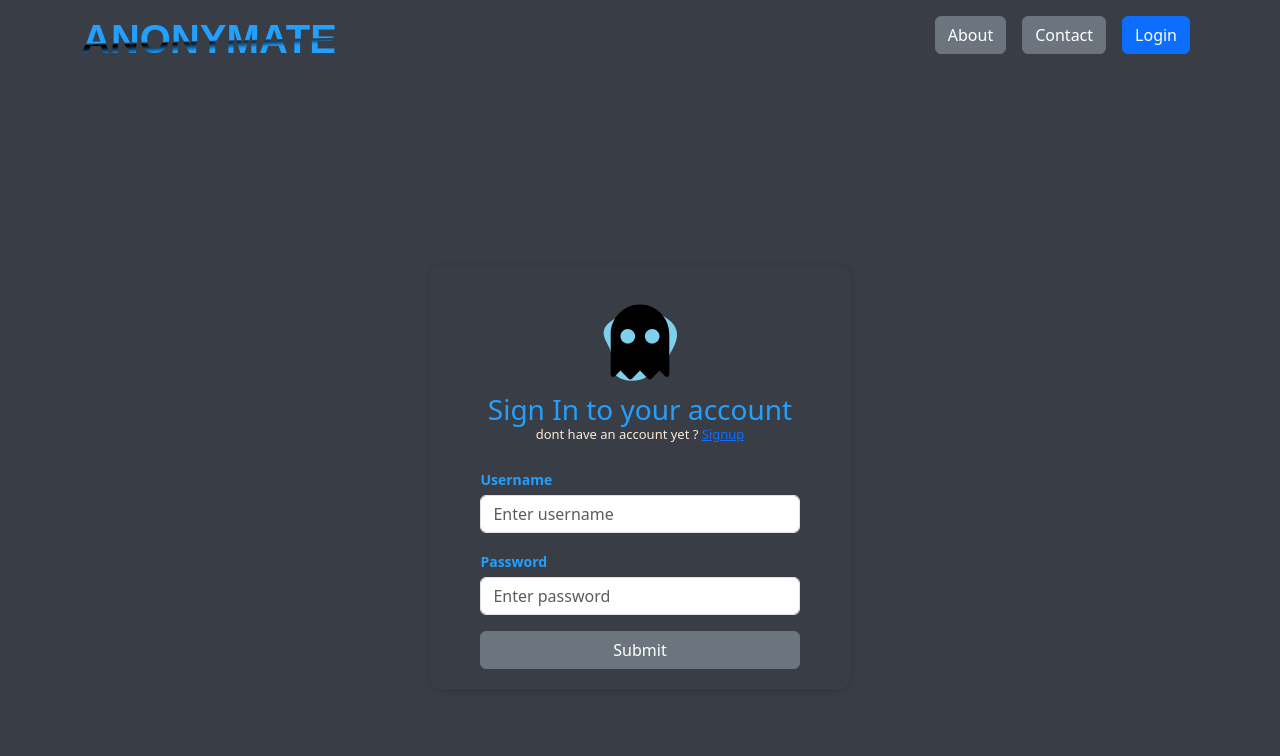
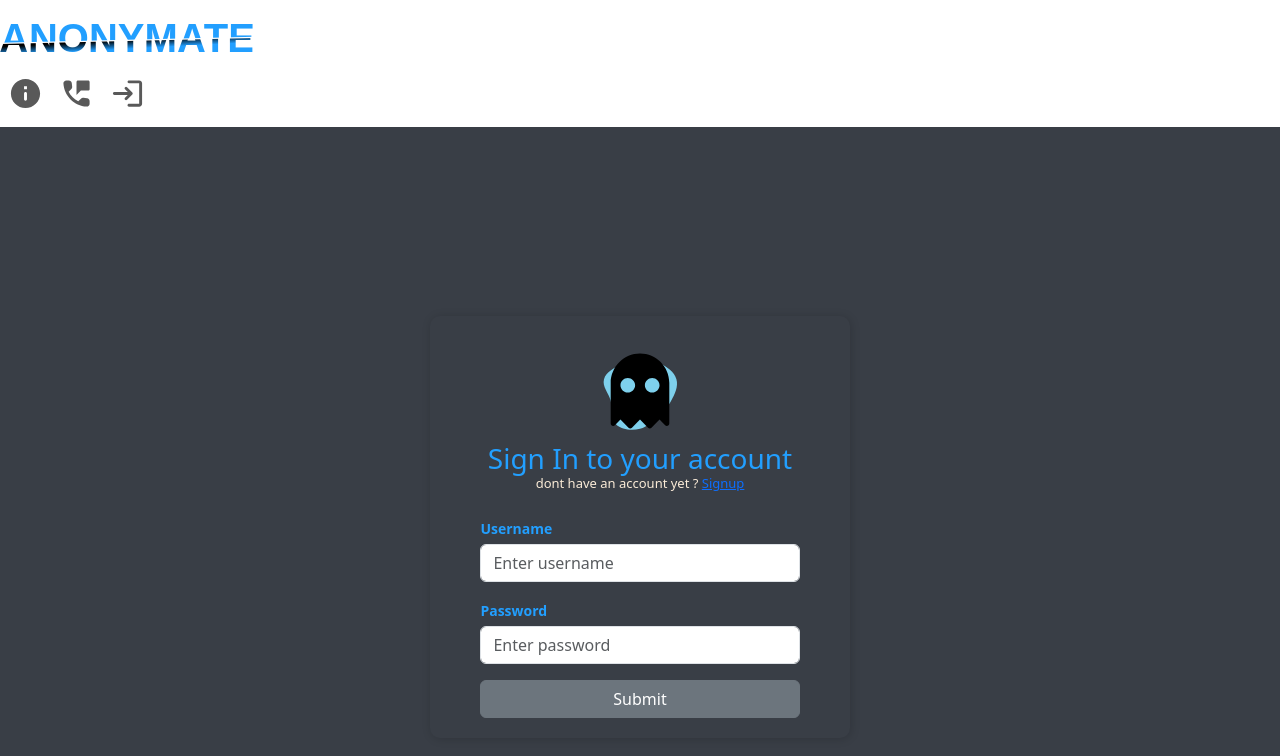
Before and after one commit to Imukua/AnonyMate, a React (Create React App) app in the folder AnonyMate/frontend/: page /login in a window 1280 px wide. Shown: the top 756 px of the page. Built offline with nearby package versions, Linux system fonts and the light colour scheme.

Commit message:
revamped navigation element

```diff
--- a/AnonyMate/frontend/src/component/navigation.js
+++ b/AnonyMate/frontend/src/component/navigation.js
@@ -1,36 +1,89 @@
-import Nav from 'react-bootstrap/Nav';
-import Container from 'react-bootstrap/Container';
-import Navbar from 'react-bootstrap/Navbar';
-import React, {useState, useEffect} from 'react'
+import Nav from "react-bootstrap/Nav";
+import Navbar from "react-bootstrap/Navbar";
+import React, { useState, useEffect } from "react";
+import HomeIcon from "@mui/icons-material/Home";
+import ExitToAppIcon from "@mui/icons-material/ExitToApp";
+import PermPhoneMsgRoundedIcon from "@mui/icons-material/PermPhoneMsgRounded";
+import InfoRoundedIcon from "@mui/icons-material/InfoRounded";
+import ManageAccountsRoundedIcon from "@mui/icons-material/ManageAccountsRounded";
+import Diversity1RoundedIcon from "@mui/icons-material/Diversity1Rounded";
+import RssFeedRoundedIcon from "@mui/icons-material/RssFeedRounded";
+import Diversity2RoundedIcon from "@mui/icons-material/Diversity2Rounded";
+import LoginRoundedIcon from "@mui/icons-material/LoginRounded";
 
 export function Navigation() {
   const [isAuth, setIsAuth] = useState(false);
   useEffect(() => {
-        if (localStorage.getItem('access_token') != null) {
+    if (localStorage.getItem("access_token") != null) {
       setIsAuth(true);
     }
   }, [isAuth]);
   return (
-        <Navbar className='mynav'>
-        <Container>
-        {isAuth ? null:<section className="wrapper" >
-        <div className="top" >AnonyMate</div>
-        <div className="bottom facncy" aria-hidden="true">Anonymate</div>
-        </section>}
-            <Nav className="me-auto">
-                    {isAuth ? <Nav.Link href="/"><h2 className="navlinkss">Home</h2></Nav.Link>: null}
+    <Navbar className="my-top-nav">
+      <div className="navwrapper1">
+        {isAuth ? null : (
+          <section className="wrapper">
+            <div className="top">AnonyMate</div>
+            <div className="bottom facncy" aria-hidden="true">
+              Anonymate
+            </div>
+          </section>
+        )}
+        <Nav className="me-a">
+          {isAuth ? (
+            <Nav.Link href="/">
+              <object
+                data={`${process.env.PUBLIC_URL}/ghost.svg`}
+                className="ghost-home"
+              >
+                {" "}
+              </object>
+            </Nav.Link>
+          ) : null}
+        </Nav>
+        <Nav className="far-end">
+          <Nav.Link href="/about">
+            <InfoRoundedIcon className="nav-icons2" fontSize="large"></InfoRoundedIcon>
+          </Nav.Link>
+          <Nav.Link href="/contact">
+            <PermPhoneMsgRoundedIcon className="nav-icons2" fontSize="large"></PermPhoneMsgRoundedIcon>
+          </Nav.Link>
+          {isAuth ? (
+            <Nav.Link href="/settings">
+              <ManageAccountsRoundedIcon className="nav-icons2" fontSize="large"></ManageAccountsRoundedIcon>
+            </Nav.Link>
+          ) : null}
+          {isAuth ? (
+            <Nav.Link href="/logout">
+              <ExitToAppIcon fontSize="large" className="nav-icons22"></ExitToAppIcon>
+            </Nav.Link>
+          ) : (
+            <Nav.Link href="/login">
+              <LoginRoundedIcon fontSize="large"></LoginRoundedIcon>
+            </Nav.Link>
+          )}
+        </Nav>
+      </div>
 
-                </Nav>
-                <Nav className='far-end'>
-                    <Nav.Link href="/about"><h2 className="navlinkss btn btn-secondary">About</h2></Nav.Link>
-                    <Nav.Link href="/contact"><h2 className="navlinkss btn btn-secondary">Contact</h2></Nav.Link>
-                    {isAuth ? <Nav.Link href="/logout"><h2 className="navlinkss btn btn-primary">Logout</h2></Nav.Link> :
-                              <Nav.Link href="/login"><h2 className="navlinkss btn btn-primary">Login</h2></Nav.Link>}
-            </Nav>
+      {isAuth ? (
+        <div className="navwrapper2">
+          <button className="button-17">
+            <HomeIcon className="nav-icons"></HomeIcon>Home
+          </button>
 
-        </Container>
+          <button className="button-17">
+            <Diversity1RoundedIcon className="nav-icons"></Diversity1RoundedIcon>Groups
+          </button>
+
+          <button className="button-17">
+            <RssFeedRoundedIcon className="nav-icons"></RssFeedRoundedIcon>Feed
+          </button>
+
+          <button className="button-17">
+            <Diversity2RoundedIcon className="nav-icons"></Diversity2RoundedIcon>AI-friend
+          </button>
+        </div>
+      ) : null}
     </Navbar>
-
-
   );
 }
```
Lines whose indentation alone changed are shown as unchanged.
